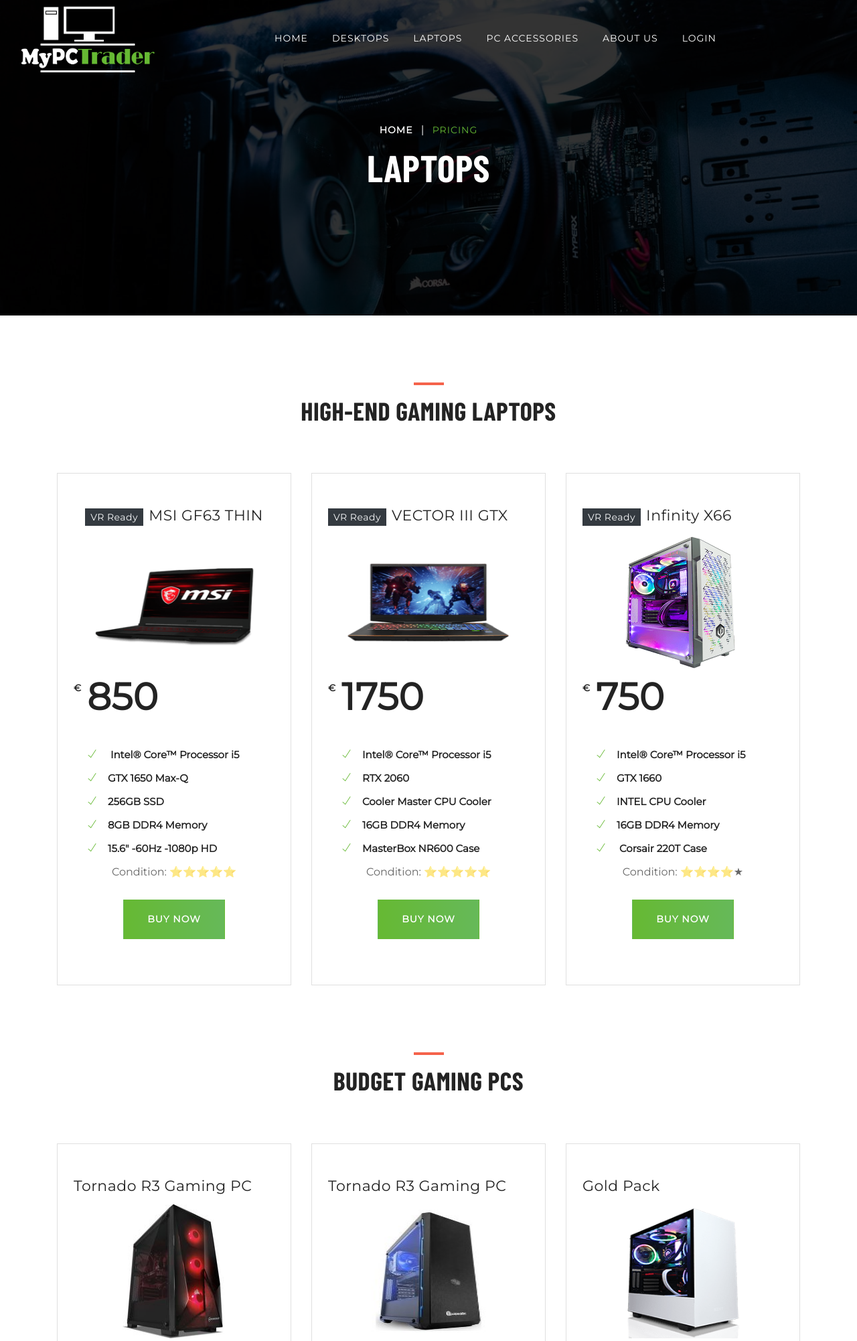
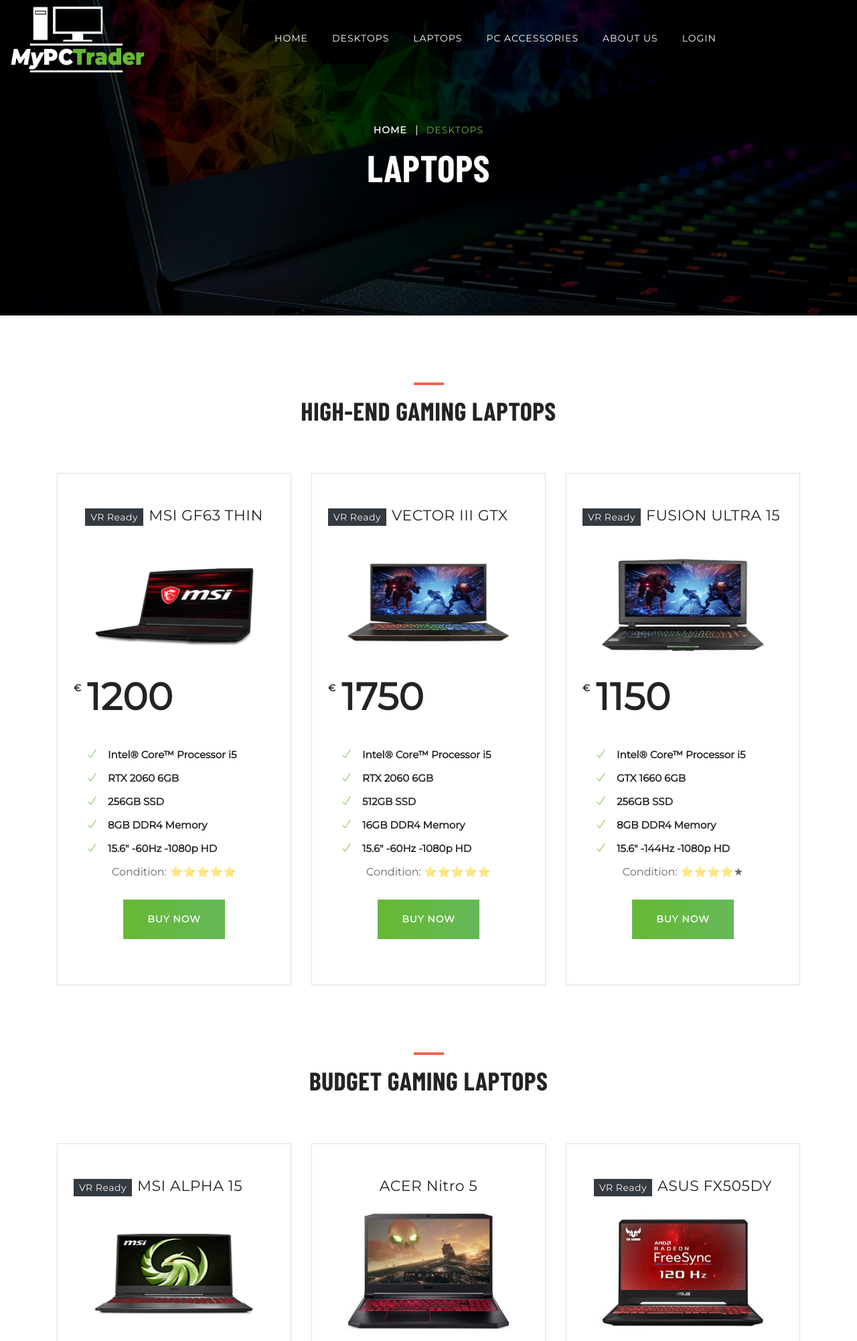
Before and after one commit to DanielCreggOrganization/dm3-project-201920-JakeWright131, a PHP site: page /myPCTrader/laptop.html in a window 1280 px wide. Shown: the top 2002 px of the page at 67% size. Run offline with PHP 8.4, Linux system fonts and the light colour scheme; some libraries are stand-ins or nearby versions.

Commit message:
changed logo font and complete laptop page

```diff
--- a/myPCTrader/css/style.css
+++ b/myPCTrader/css/style.css
@@ -413,8 +413,10 @@
 }
 
 .bg-3 {
-  background: url("../images/bg/bg-cta.jpg") no-repeat;
+  background: url("../images/bg/laptopbg.jpg") no-repeat;
   background-size: cover;
+  padding: 180px 0px;
+
 }
 
 .bg-4 {
--- a/myPCTrader/laptop.html
+++ b/myPCTrader/laptop.html
@@ -33,10 +33,10 @@
 
 	<!-- Section Menu Start -->
 	<!-- Header Start -->
+	<div class="container-fluid">
 		<nav class="navbar navbar-expand-lg navigation fixed-top" id="navbar">
-		<div class="container-fluid">
 			<a class="rotate"
-				href="index.html"><img src="images/Logo.png" alt="logo" width="200" height="100"></img></a>
+				href="index.html"><img src="images/Icons/Logofont.png" alt="logo" width="200" height="100"></img></a>
 			<button class="navbar-toggler" type="button" data-toggle="collapse" data-target="#navbarsid"
 			aria-controls="navbarsid" aria-expanded="false" aria-label="Toggle navigation">
 			<span class="ti-view-list"></span>
@@ -71,7 +71,7 @@
 	<!-- Header Close -->
 
 	<div class="main-wrapper ">
-		<section class="page-title bg-2">
+		<section class="page-title bg-3">
 			<div class="container">
 				<div class="row">
 					<div class="col-lg-12 text-center">
@@ -80,8 +80,8 @@
 									class="text-sm letter-spacing text-white text-uppercase font-weight-bold">Home</a>
 							</li>
 							<li class="list-inline-item"><span class="text-white">|</span></li>
-							<li class="list-inline-item"><a href="#"
-									class="text-color text-uppercase text-sm letter-spacing">Pricing</a></li>
+							<li class="list-inline-item"><a href="desktop.html"
+									class="text-color text-uppercase text-sm letter-spacing">Desktops</a></li>
 						</ul>
 						<h1 class="text-lg text-white mt-2">Laptops </h1>
 					</div>
@@ -103,25 +103,30 @@
 				<div class="row justify-content-center">
 					<div class="col-lg-4 col-md-6 mb-4 mb-lg-0">
 						<div class="card rounded-0 px-4 py-5 ">
-							<center><h4 class="card-title text-capitalize font-weight-normal font-secondary">
-                            <span class="text-sm bg-dark text-light py-1 px-2 mr-2">VR Ready</span>MSI GF63 THIN</h4>
-                            <img src="images/laptops/laptop1.png" alt="logo" width="250" height="200"></img></center>
+							<center>
+								<h4 class="card-title text-capitalize font-weight-normal font-secondary">
+									<span class="text-sm bg-dark text-light py-1 px-2 mr-2">VR Ready</span>MSI GF63 THIN
+								</h4>
+								<img src="images/laptops/laptop1.png" alt="logo" width="250" height="200"></img>
+							</center>
 							<h3 class="text-lg font-secondary position-relative mt-2">
-								<sup class="text-sm position-absolute ">€</sup>850 <sub></sub></h3>
+								<sup class="text-sm position-absolute ">€</sup>1200<sub></sub></h3>
 
 							<div class="card-body mt-2">
 								<ul class="list-unstyled lh-35 mb-4">
 									<li class="text-black font-weight-bold">
-										<i class="ti-check mr-3 text-color "></i> Intel® Core™ Processor i5</li>
+										<i class="ti-check mr-3 text-color "></i>Intel® Core™ Processor i5</li>
 									<li class="text-black font-weight-bold">
-										<i class="ti-check mr-3 text-color "></i>GTX 1650 Max-Q</li>
+										<i class="ti-check mr-3 text-color "></i>RTX 2060 6GB</li>
 									<li class="text-black font-weight-bold">
 										<i class="ti-check mr-3 text-color "></i>256GB SSD</li>
 									<li class="text-black font-weight-bold">
 										<i class="ti-check mr-3 text-color "></i>8GB DDR4 Memory</li>
 									<li class="text-black font-weight-bold">
 										<i class="ti-check mr-3 text-color "></i>15.6" -60Hz -1080p HD</li>
-                                    <center><p>Condition: &#x2B50;&#x2B50;&#x2B50;&#x2B50;&#x2B50;</p></center>
+									<center>
+										<p>Condition: &#x2B50;&#x2B50;&#x2B50;&#x2B50;&#x2B50;</p>
+									</center>
 								</ul>
 								<center><a href="#" class="btn btn-main">Buy Now</a></center>
 							</div>
@@ -131,8 +136,10 @@
 					<div class="col-lg-4 col-md-6 mb-4 mb-lg-0">
 						<div class="card rounded-0 px-4 py-5 ">
 							<h4 class="card-title text-capitalize font-weight-normal font-secondary">
-								<span class="text-sm bg-dark text-light py-1 px-2 mr-2">VR Ready</span>VECTOR III GTX</h4>
-                               <center><img src="images/laptops/laptop2.png" alt="logo" width="250" height="200"></img></center>
+								<span class="text-sm bg-dark text-light py-1 px-2 mr-2">VR Ready</span>VECTOR III GTX
+							</h4>
+							<center><img src="images/laptops/laptop2.png" alt="logo" width="250" height="200"></img>
+							</center>
 							<h3 class="text-lg font-secondary position-relative mt-2">
 								<sup class="text-sm position-absolute">€</sup>1750<sub></sub></h3>
 
@@ -141,14 +148,16 @@
 									<li class="text-black font-weight-bold">
 										<i class="ti-check mr-3 text-color "></i>Intel® Core™ Processor i5</li>
 									<li class="text-black font-weight-bold">
-										<i class="ti-check mr-3 text-color "></i>RTX 2060</li>
+										<i class="ti-check mr-3 text-color "></i>RTX 2060 6GB</li>
 									<li class="text-black font-weight-bold">
-										<i class="ti-check mr-3 text-color "></i>Cooler Master CPU Cooler</li>
+										<i class="ti-check mr-3 text-color "></i>512GB SSD</li>
 									<li class="text-black font-weight-bold">
 										<i class="ti-check mr-3 text-color "></i>16GB DDR4 Memory</li>
 									<li class="text-black font-weight-bold">
-										<i class="ti-check mr-3 text-color "></i>MasterBox NR600 Case</li>
-                                     <center><p>Condition: &#x2B50;&#x2B50;&#x2B50;&#x2B50;&#x2B50;</p></center>
+										<i class="ti-check mr-3 text-color "></i>15.6" -60Hz -1080p HD</li>
+									<center>
+										<p>Condition: &#x2B50;&#x2B50;&#x2B50;&#x2B50;&#x2B50;</p>
+									</center>
 								</ul>
 								<center><a href="#" class="btn btn-main">Buy Now</a></center>
 							</div>
@@ -157,24 +166,28 @@
 					<div class="col-lg-4 col-md-6 mb-4 mb-lg-0">
 						<div class="card rounded-0 px-4 py-5 ">
 							<h4 class="card-title text-capitalize font-weight-normal font-secondary">
-								<span class="text-sm bg-dark text-light py-1 px-2 mr-2">VR Ready</span>Infinity X66</h4>
-                               <center><img src="images/desktop3.png" alt="logo" width="250" height="200"></img></center>
+								<span class="text-sm bg-dark text-light py-1 px-2 mr-2">VR Ready</span>FUSION ULTRA 15
+							</h4>
+							<center><img src="images/laptops/laptop3.png" alt="logo" width="250" height="200"></img>
+							</center>
 							<h3 class="text-lg font-secondary position-relative mt-2">
-								<sup class="text-sm position-absolute">€</sup>750<sub></sub></h3>
+								<sup class="text-sm position-absolute">€</sup>1150<sub></sub></h3>
 
 							<div class="card-body mt-2">
 								<ul class="list-unstyled lh-35 mb-4">
 									<li class="text-black font-weight-bold">
 										<i class="ti-check mr-3 text-color "></i>Intel® Core™ Processor i5</li>
 									<li class="text-black font-weight-bold">
-										<i class="ti-check mr-3 text-color "></i>GTX 1660</li>
+										<i class="ti-check mr-3 text-color "></i>GTX 1660 6GB</li>
 									<li class="text-black font-weight-bold">
-										<i class="ti-check mr-3 text-color "></i>INTEL CPU Cooler</li>
+										<i class="ti-check mr-3 text-color "></i>256GB SSD</li>
 									<li class="text-black font-weight-bold">
-										<i class="ti-check mr-3 text-color "></i>16GB DDR4 Memory</li>
+										<i class="ti-check mr-3 text-color "></i>8GB DDR4 Memory</li>
 									<li class="text-black font-weight-bold">
-										<i class="ti-check mr-3 text-color "></i> Corsair 220T Case</li>
-                                     <center><p>Condition: &#x2B50;&#x2B50;&#x2B50;&#x2B50;&#9733;</p></center>
+										<i class="ti-check mr-3 text-color "></i>15.6" -144Hz -1080p HD</li>
+									<center>
+										<p>Condition: &#x2B50;&#x2B50;&#x2B50;&#x2B50;&#9733;</p>
+									</center>
 								</ul>
 								<center><a href="#" class="btn btn-main">Buy Now</a></center>
 							</div>
@@ -189,31 +202,37 @@
 						<div class="col-lg-8 text-center">
 							<div class="section-title">
 								<div class="divider mb-3"></div>
-							<h2>Budget Gaming PCs</h2>
+								<h2>Budget Gaming Laptops</h2>
 							</div>
 						</div>
 					</div>
 					<div class="row justify-content-center">
 						<div class="col-lg-4 col-md-6 mb-4 mb-lg-0">
 							<div class="card rounded-0 px-4 py-5 ">
-							<h4 class="card-title text-capitalize font-weight-normal font-secondary">Tornado R3 Gaming PC</h4>
-                            <center><img src="images/budgetpc1.jpg" alt="logo" width="250" height="200"></img></center>
+								<h4 class="card-title text-capitalize font-weight-normal font-secondary">
+									<span class="text-sm bg-dark text-light py-1 px-2 mr-2">VR Ready</span>MSI ALPHA 15
+								</h4>
+								<center>
+									<img src="images/laptops/budgetlaptop1.png" alt="logo" width="250" height="200"></img>
+								</center>
 								<h3 class="text-lg font-secondary position-relative mt-2">
-								<sup class="text-sm position-absolute ">€</sup>650 <sub></sub></h3>
+									<sup class="text-sm position-absolute ">€</sup>750 <sub></sub></h3>
 
 								<div class="card-body mt-2">
 									<ul class="list-unstyled lh-35 mb-4">
 										<li class="text-black font-weight-bold">
-										<i class="ti-check mr-3 text-color "></i>AMD 3 3200G Processor</li>
+											<i class="ti-check mr-3 text-color "></i>Ryzen™ 7-3750H Processor</li>
 										<li class="text-black font-weight-bold">
 											<i class="ti-check mr-3 text-color "></i>AMD Radeon RX 570</li>
 										<li class="text-black font-weight-bold">
-										<i class="ti-check mr-3 text-color "></i>INTEL CPU Cooler</li>
+											<i class="ti-check mr-3 text-color "></i>512GB SSD</li>
 										<li class="text-black font-weight-bold">
-										<i class="ti-check mr-3 text-color "></i>8 GB DDR4 Memory</li>
+											<i class="ti-check mr-3 text-color "></i>8GB DDR4 Memory</li>
 										<li class="text-black font-weight-bold">
-										<i class="ti-check mr-3 text-color "></i>Tornado R3 Gaming Case</li>
-                                    <center><p>Condition: &#x2B50;&#x2B50;&#x2B50;&#x2B50;&#9733;</p></center>
+											<i class="ti-check mr-3 text-color "></i>15.6" -120Hz -1080p HD</li>
+										<center>
+											<p>Condition: &#x2B50;&#x2B50;&#x2B50;&#x2B50;&#x2B50;</p>
+										</center>
 									</ul>
 									<center><a href="#" class="btn btn-main">Buy Now</a></center>
 								</div>
@@ -222,37 +241,49 @@
 
 						<div class="col-lg-4 col-md-6 mb-4 mb-lg-0">
 							<div class="card rounded-0 px-4 py-5 ">
-							<h4 class="card-title text-capitalize font-weight-normal font-secondary">Tornado R3 Gaming PC</h4>
-                                <center><img src="images/desktop5.jpg" alt="logo" width="250" height="200"></img></center>
+								<center>
+									<h4 class="card-title text-capitalize font-weight-normal font-secondary">ACER Nitro
+										5</h4>
+								</center>
+								<center>
+									<img src="images/laptops/budgetlaptop2.jpg" alt="logo" width="250" height="200"></img>
+								</center>
 								<h3 class="text-lg font-secondary position-relative mt-2">
-								<sup class="text-sm position-absolute">€</sup>550<sub></sub></h3>
+									<sup class="text-sm position-absolute">€</sup>625<sub></sub></h3>
 
 								<div class="card-body mt-2">
 									<ul class="list-unstyled lh-35 mb-4">
 										<li class="text-black font-weight-bold">
 											<i class="ti-check mr-3 text-color "></i>Intel Core i5 Processor</li>
 										<li class="text-black font-weight-bold">
-										<i class="ti-check mr-3 text-color "></i>GeForce GTX 1060</li>
+											<i class="ti-check mr-3 text-color "></i>GeForce GTX 1050</li>
 										<li class="text-black font-weight-bold">
-										<i class="ti-check mr-3 text-color "></i>INTEL CPU Cooler</li>
+											<i class="ti-check mr-3 text-color "></i>512GG SSD</li>
 										<li class="text-black font-weight-bold">
 											<i class="ti-check mr-3 text-color "></i>8 GB DDR4 Memory</li>
 										<li class="text-black font-weight-bold">
-                                    	<i class="ti-check mr-3 text-color "></i>Vortex Minerva Gaming Case</li>
-                                    <li class="text-black font-weight-bold">
-                                    <center><p>Condition: &#x2B50;&#x2B50;&#x2B50;&#9733;&#9733;</p></center>
+											<i class="ti-check mr-3 text-color "></i>17.3 -60Hz -1080p HD</li>
+										<center>
+											<p>Condition: &#x2B50;&#x2B50;&#x2B50;&#9733;&#9733;</p>
+										</center>
 									</ul>
-								<a href="#" class="btn btn-main">Buy Now</a>
+									<center><a href="#" class="btn btn-main">Buy Now</a></center>
 								</div>
 							</div>
 						</div>
 
 						<div class="col-lg-4 col-md-6 mb-4 mb-lg-0">
 							<div class="card rounded-0 px-4 py-5 ">
-							<h4 class="card-title text-capitalize font-weight-normal font-secondary">Gold Pack</h4>
-                            <center><img src="images/budgetpc3.png" alt="logo" width="250" height="200"></img></center>
+								<center>
+									<h4 class="card-title text-capitalize font-weight-normal font-secondary">
+										<span class="text-sm bg-dark text-light py-1 px-2 mr-2">VR Ready</span>ASUS
+										FX505DY</h4>
+								</center>
+								<center>
+									<img src="images/laptops/budgetlaptop3.jpg" alt="logo" width="250" height="200"></img>
+								</center>
 								<h3 class="text-lg font-secondary position-relative mt-2">
-								<sup class="text-sm position-absolute">$</sup>800<sub></sub></h3>
+									<sup class="text-sm position-absolute">€</sup>800<sub></sub></h3>
 
 								<div class="card-body mt-2">
 									<ul class="list-unstyled lh-35 mb-4">
@@ -261,14 +292,16 @@
 										<li class="text-black font-weight-bold">
 											<i class="ti-check mr-3 text-color "></i>GeForce GTX 1070</li>
 										<li class="text-black font-weight-bold">
-										<i class="ti-check mr-3 text-color "></i> Cooler Master CPU Cooler</li>
+											<i class="ti-check mr-3 text-color "></i>256 GB SSD</li>
 										<li class="text-black font-weight-bold">
 											<i class="ti-check mr-3 text-color "></i>12 GB DDR4 Memory</li>
 										<li class="text-black font-weight-bold">
-										<i class="ti-check mr-3 text-color "></i>Cooler Master NR600 Case</li>
-                                        <center><p>Condition: &#x2B50;&#x2B50;&#x2B50;&#9733;&#9733;</p></center>
+											<i class="ti-check mr-3 text-color "></i>15.6 -120Hz -1080p HD</li>
+										<center>
+											<p>Condition: &#x2B50;&#x2B50;&#x2B50;&#x2B50;&#9733;</p>
+										</center>
 									</ul>
-								<a href="#" class="btn btn-main">Buy Now</a>
+									<center><a href="#" class="btn btn-main">Buy Now</a></center>
 								</div>
 							</div>
 						</div>
```
Also changed, not shown: myPCTrader/desktop.html (+40 -20 lines), myPCTrader/index.html (+13 -12 lines), myPCTrader/images/Icons/Logofont.png (added), myPCTrader/images/bg/laptopbg.jpeg (deleted), myPCTrader/images/bg/laptopbg.jpg (added), myPCTrader/images/laptops/budgetlaptop1.png (added), myPCTrader/images/laptops/budgetlaptop2.jpg (added), myPCTrader/images/laptops/budgetlaptop3.jpg (added), myPCTrader/images/laptops/laptop3.png (added). Lines whose indentation alone changed are shown as unchanged.
